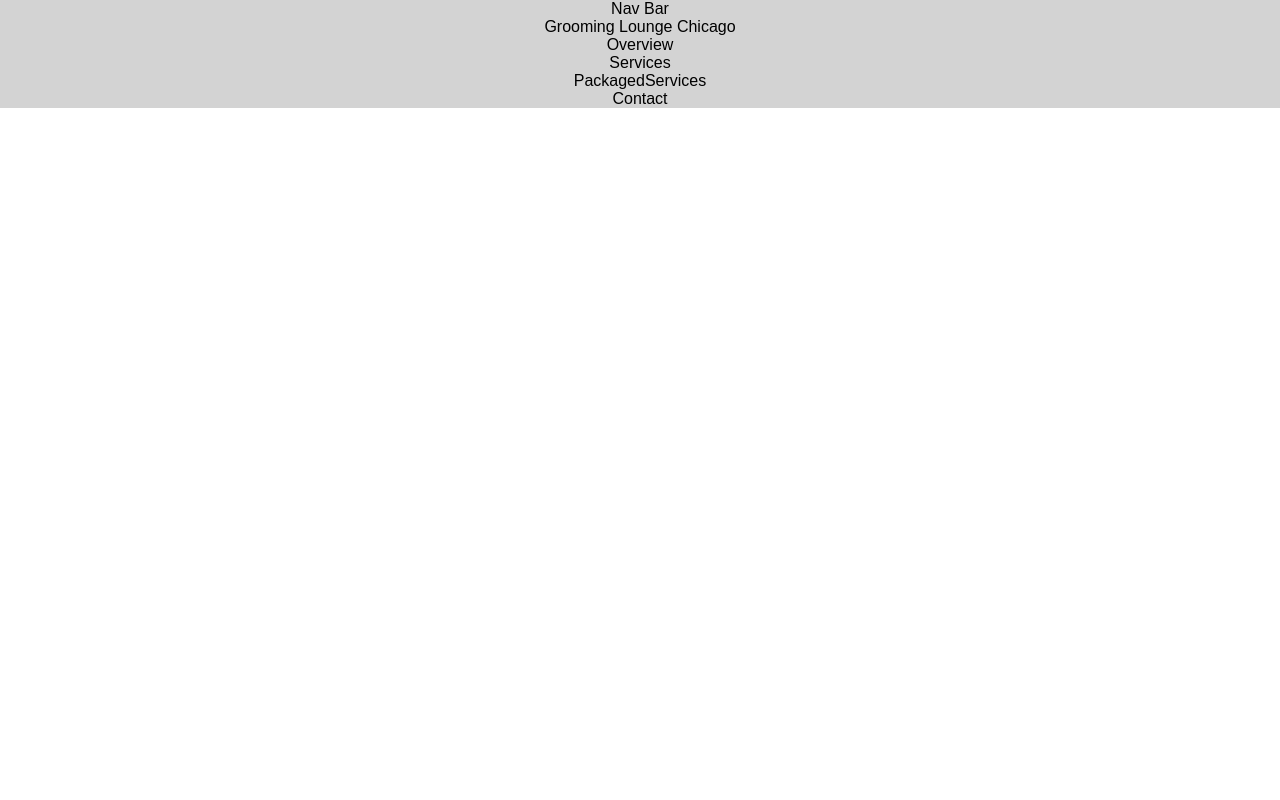
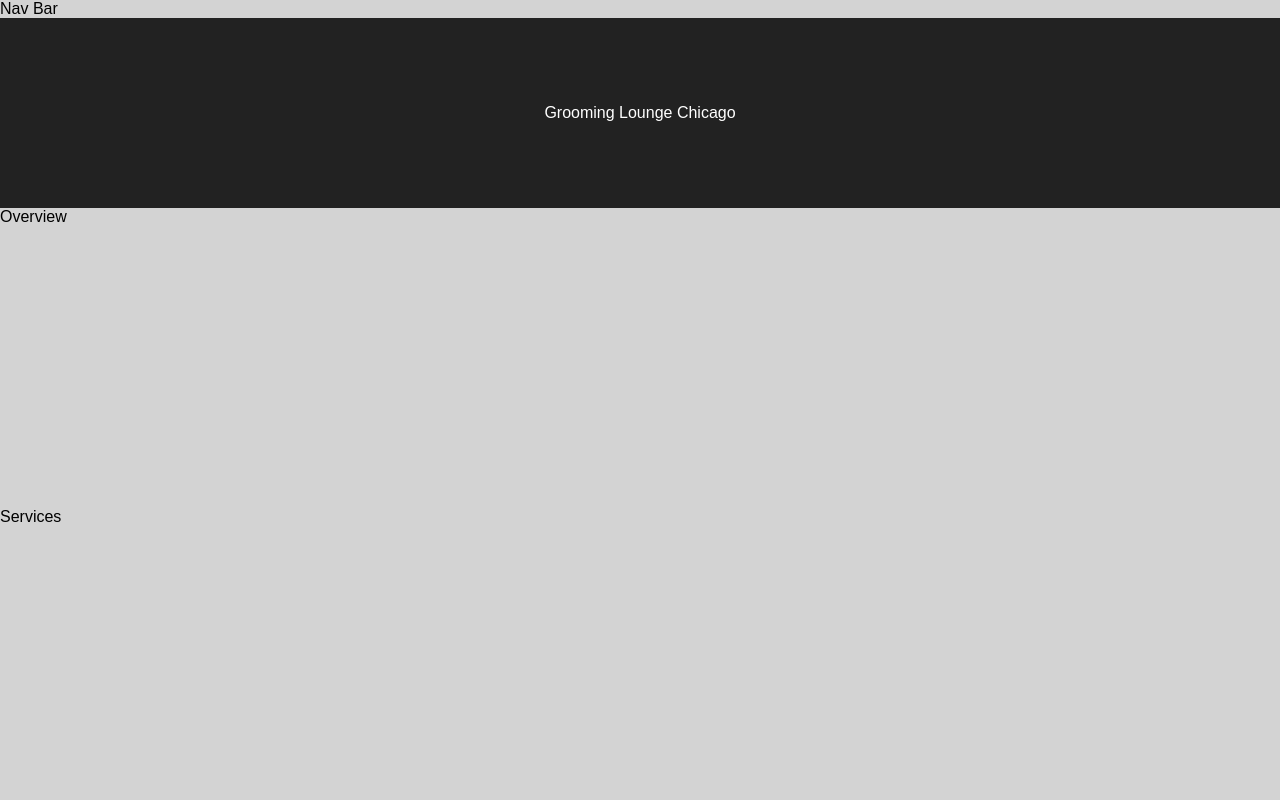
Before and after one commit to jmazrimas/blackpanther, a React (Create React App) app: page / in a window 1280 px wide. Shown: the top 800 px of the page. Built offline with nearby package versions, Linux system fonts and the light colour scheme.

Commit message:
add sass files for each section, install react scroll to

```diff
--- a/package.json
+++ b/package.json
@@ -6,7 +6,8 @@
     "node-sass-chokidar": "^1.2.2",
     "react": "^16.3.2",
     "react-dom": "^16.3.2",
-    "react-scripts": "1.1.4"
+    "react-scripts": "1.1.4",
+    "react-scroll-to-component": "^1.0.2"
   },
   "scripts": {
     "build-css": "node-sass-chokidar src/styles/ -o src/styles/",
--- a/src/App.js
+++ b/src/App.js
@@ -12,7 +12,7 @@
 class App extends Component {
   render() {
     return (
-      <div className="App">
+      <div className="app">
         <Navbar />
         <Header />
         <Overview />
--- a/src/components/Header.jsx
+++ b/src/components/Header.jsx
@@ -3,7 +3,7 @@
 class Header extends Component {
   render() {
     return (
-      <div className="header">
+      <div className="app-header flex center-center">
         Grooming Lounge Chicago
       </div>
     );
--- a/src/styles/App.css
+++ b/src/styles/App.css
@@ -1,25 +1,37 @@
-.App {
-  text-align: center;
+.contact {
+  height: 300px; }
+
+.header {
+  height: 300px; }
+
+.navbar {
+  height: 300px; }
+
+.overview {
+  height: 300px; }
+
+.packaged-services {
+  height: 300px; }
+
+.services {
+  height: 300px; }
+
+.flex {
+  display: flex; }
+  .flex.col {
+    flex-direction: column; }
+  .flex.center-center {
+    justify-content: center;
+    align-items: center; }
+
+.app {
   background-color: lightgrey; }
 
-.App-logo {
-  animation: App-logo-spin infinite 20s linear;
-  height: 80px; }
-
-.App-header {
+.app-header {
   background-color: #222;
   height: 150px;
   padding: 20px;
   color: white; }
 
-.App-title {
+.app-title {
   font-size: 1.5em; }
-
-.App-intro {
-  font-size: large; }
-
-@keyframes App-logo-spin {
-  from {
-    transform: rotate(0deg); }
-  to {
-    transform: rotate(360deg); } }
--- a/src/styles/App.scss
+++ b/src/styles/App.scss
@@ -1,29 +1,33 @@
-.App {
-  text-align: center;
-  background-color: lightgrey;
+@import './variables';
+@import './contact';
+@import './header';
+@import './navbar';
+@import './overview';
+@import './packagedservices';
+@import './services';
+
+.flex {
+  display: flex;
+  &.col {
+    flex-direction: column;
+  }
+  &.center-center {
+    justify-content: center;
+    align-items: center;
+  }
 }
 
-.App-logo {
-  animation: App-logo-spin infinite 20s linear;
-  height: 80px;
+.app {
+  background-color: $grey-light;
 }
 
-.App-header {
-  background-color: #222;
+.app-header {
+  background-color: $grey-dark;
   height: 150px;
   padding: 20px;
   color: white;
 }
 
-.App-title {
+.app-title {
   font-size: 1.5em;
 }
-
-.App-intro {
-  font-size: large;
-}
-
-@keyframes App-logo-spin {
-  from { transform: rotate(0deg); }
-  to { transform: rotate(360deg); }
-}
--- /dev/null
+++ b/src/styles/_contact.scss
@@ -0,0 +1,3 @@
+.contact {
+  height: 300px;
+}
--- /dev/null
+++ b/src/styles/_header.scss
@@ -0,0 +1,3 @@
+.header {
+  height: 300px;
+}
--- /dev/null
+++ b/src/styles/_navbar.scss
@@ -0,0 +1,3 @@
+.navbar {
+  height: 300px;
+}
--- /dev/null
+++ b/src/styles/_overview.scss
@@ -0,0 +1,3 @@
+.overview {
+  height: 300px;
+}
--- /dev/null
+++ b/src/styles/_packagedservices.scss
@@ -0,0 +1,3 @@
+.packaged-services {
+  height: 300px;
+}
--- /dev/null
+++ b/src/styles/_services.scss
@@ -0,0 +1,3 @@
+.services {
+  height: 300px;
+}
--- /dev/null
+++ b/src/styles/_variables.scss
@@ -0,0 +1,2 @@
+$grey-dark: #222;
+$grey-light: lightgrey;
```
